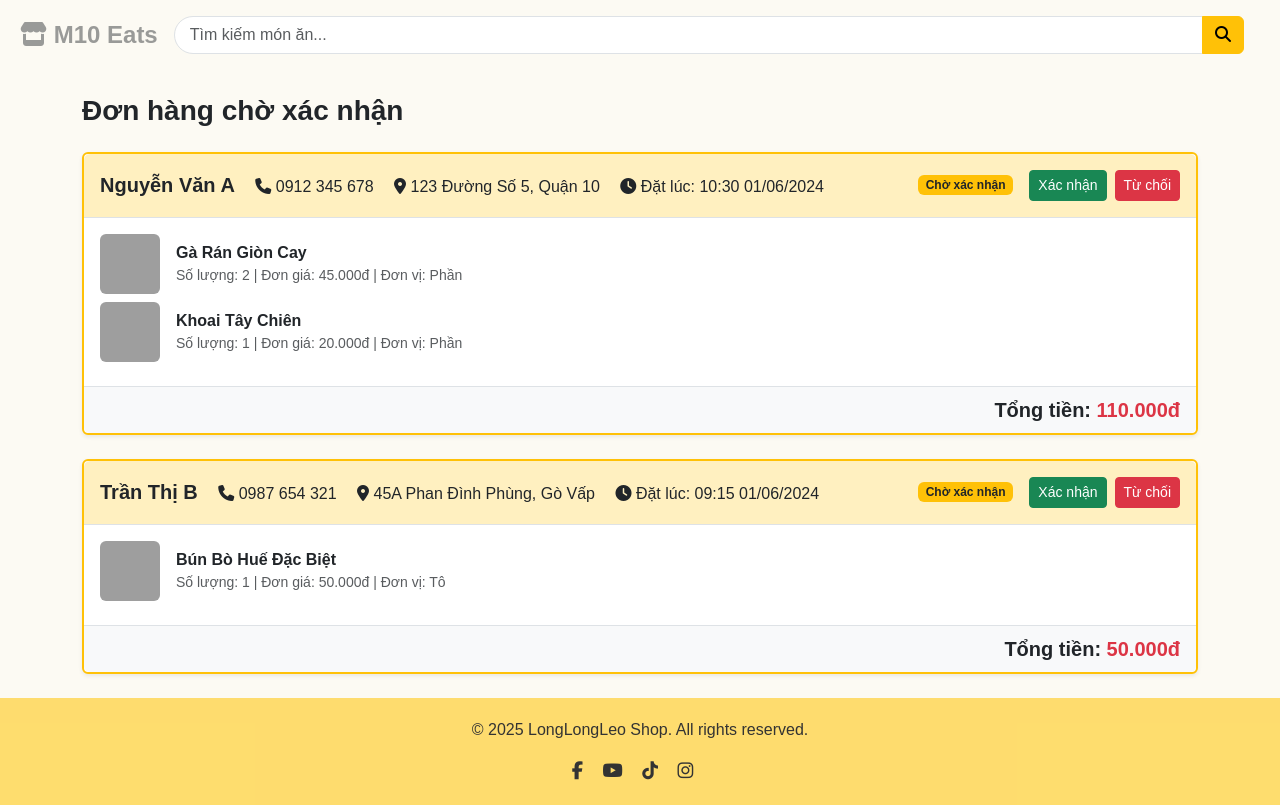
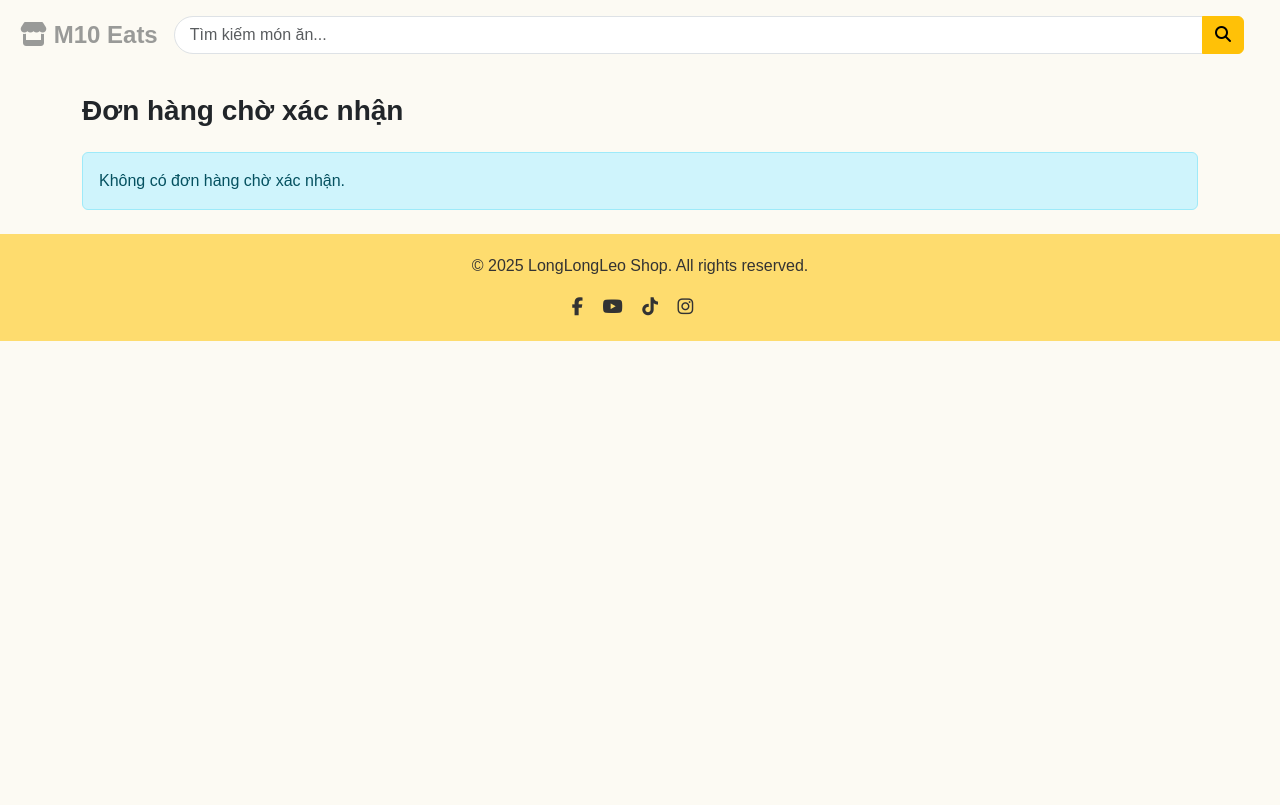
Before and after one commit to anhkreal/QLDA_22NH12_G14_M10, a Django app: page /restaurant-pending-order/ in a window 1280 px wide. Shown: the part 40-845 px from the top of the page. After the commit the page ends 381 px from the top, so only its background shows below. Run offline with Django 5.2, Linux system fonts and the light colour scheme; tables that the repository leaves empty hold one stand-in row (values such as "Sample post"); grey boxes are pictures that could not be loaded.

Commit message:
Cập nhật giao diện đơn hàng chờ xác nhận_Admin

```diff
--- a/app/templates/restaurantPendingOrder.html
+++ b/app/templates/restaurantPendingOrder.html
@@ -5,79 +5,71 @@
 
 <h3 class="mb-4 fw-bold text-dark">Đơn hàng chờ xác nhận</h3>
 
-<!-- Đơn hàng 1 -->
+{% for order in orders %}
 <div class="card mb-4 shadow-sm border-warning border-2">
   <div class="card-body p-0">
     <!-- Dòng đầu: Thông tin khách hàng và trạng thái -->
     <div class="d-flex flex-wrap align-items-center justify-content-between bg-warning bg-opacity-25 px-3 py-3 border-bottom rounded-top">
       <div>
-        <span class="fw-bold fs-5 text-dark">Nguyễn Văn A</span>
-        <span class="ms-3"><i class="fas fa-phone"></i> 0912 345 678</span>
-        <span class="ms-3"><i class="fas fa-map-marker-alt"></i> 123 Đường Số 5, Quận 10</span>
-        <span class="ms-3"><i class="fas fa-clock"></i> Đặt lúc: 10:30 01/06/2024</span>
+        <span class="fw-bold fs-5 text-dark">{{ order.customer_name }}</span>
+        <span class="ms-3"><i class="fas fa-phone"></i> {{ order.customer_phone }}</span>
+        <span class="ms-3"><i class="fas fa-map-marker-alt"></i> {{ order.customer_address }}</span>
+        <span class="ms-3"><i class="fas fa-clock"></i> Đặt lúc: {{ order.order_time }}</span>
       </div>
       <div class="d-flex align-items-center mt-2 mt-md-0">
         <span class="badge bg-warning text-dark me-3">Chờ xác nhận</span>
-        <button class="btn btn-success btn-sm me-2">Xác nhận</button>
-        <button class="btn btn-danger btn-sm">Từ chối</button>
+        <button class="btn btn-success btn-sm me-2" onclick="updateInvoiceStatus('{{ order.invoice_id }}', 1, this)">Xác nhận</button>
+        <button class="btn btn-danger btn-sm" onclick="updateInvoiceStatus('{{ order.invoice_id }}', 2, this)">Từ chối</button>
       </div>
     </div>
     <!-- Danh sách món ăn -->
     <div class="p-3">
+      {% for dish in order.dishes %}
       <div class="d-flex align-items-center mb-2">
         <img src="https://edeninterior.vn/wp-content/uploads/2024/05/thiet-ke-mat-tien-nha-hang-dep-1.jpg"
              class="rounded me-3" style="width: 60px; height: 60px; object-fit: cover;">
         <div class="flex-grow-1">
-          <div class="fw-semibold">Gà Rán Giòn Cay</div>
-          <div class="text-muted small">Số lượng: 2 | Đơn giá: 45.000đ | Đơn vị: Phần</div>
+          <div class="fw-semibold">{{ dish.name }}</div>
+          <div class="text-muted small">Số lượng: {{ dish.quantity }} | Đơn giá: {{ dish.price|floatformat:0 }}đ | Đơn vị: {{ dish.unit }}</div>
         </div>
       </div>
-      <div class="d-flex align-items-center mb-2">
-        <img src="https://edeninterior.vn/wp-content/uploads/2024/05/thiet-ke-mat-tien-nha-hang-dep-1.jpg"
-             class="rounded me-3" style="width: 60px; height: 60px; object-fit: cover;">
-        <div class="flex-grow-1">
-          <div class="fw-semibold">Khoai Tây Chiên</div>
-          <div class="text-muted small">Số lượng: 1 | Đơn giá: 20.000đ | Đơn vị: Phần</div>
-        </div>
-      </div>
+      {% endfor %}
     </div>
     <!-- Tổng tiền -->
     <div class="bg-light border-top px-3 py-2 d-flex justify-content-end rounded-bottom">
-      <span class="fw-bold fs-5">Tổng tiền: <span class="text-danger">110.000đ</span></span>
+      <span class="fw-bold fs-5">Tổng tiền: <span class="text-danger">{{ order.total_payment|floatformat:0 }}đ</span></span>
     </div>
   </div>
 </div>
+{% empty %}
+<div class="alert alert-info">Không có đơn hàng chờ xác nhận.</div>
+{% endfor %}
 
-<!-- Đơn hàng 2 -->
-<div class="card mb-4 shadow-sm border-warning border-2">
-  <div class="card-body p-0">
-    <div class="d-flex flex-wrap align-items-center justify-content-between bg-warning bg-opacity-25 px-3 py-3 border-bottom rounded-top">
-      <div>
-        <span class="fw-bold fs-5 text-dark">Trần Thị B</span>
-        <span class="ms-3"><i class="fas fa-phone"></i> 0987 654 321</span>
-        <span class="ms-3"><i class="fas fa-map-marker-alt"></i> 45A Phan Đình Phùng, Gò Vấp</span>
-        <span class="ms-3"><i class="fas fa-clock"></i> Đặt lúc: 09:15 01/06/2024</span>
-      </div>
-      <div class="d-flex align-items-center mt-2 mt-md-0">
-        <span class="badge bg-warning text-dark me-3">Chờ xác nhận</span>
-        <button class="btn btn-success btn-sm me-2">Xác nhận</button>
-        <button class="btn btn-danger btn-sm">Từ chối</button>
-      </div>
-    </div>
-    <div class="p-3">
-      <div class="d-flex align-items-center mb-2">
-        <img src="https://edeninterior.vn/wp-content/uploads/2024/05/thiet-ke-mat-tien-nha-hang-dep-1.jpg"
-             class="rounded me-3" style="width: 60px; height: 60px; object-fit: cover;">
-        <div class="flex-grow-1">
-          <div class="fw-semibold">Bún Bò Huế Đặc Biệt</div>
-          <div class="text-muted small">Số lượng: 1 | Đơn giá: 50.000đ | Đơn vị: Tô</div>
-        </div>
-      </div>
-    </div>
-    <div class="bg-light border-top px-3 py-2 d-flex justify-content-end rounded-bottom">
-      <span class="fw-bold fs-5">Tổng tiền: <span class="text-danger">50.000đ</span></span>
-    </div>
-  </div>
-</div>
+<script>
+function updateInvoiceStatus(invoiceId, status, btn) {
+  btn.disabled = true;
+  fetch('/api/update-invoice-status/', {
+    method: 'POST',
+    headers: {
+      'Content-Type': 'application/json',
+      'X-CSRFToken': '{{ csrf_token }}'
+    },
+    body: JSON.stringify({ invoice_id: invoiceId, status: status })
+  })
+  .then(res => res.json())
+  .then(data => {
+    if (data.success) {
+      btn.closest('.card').remove();
+    } else {
+      alert(data.message || 'Có lỗi xảy ra!');
+      btn.disabled = false;
+    }
+  })
+  .catch(() => {
+    alert('Có lỗi xảy ra!');
+    btn.disabled = false;
+  });
+}
+</script>
 
 {% endblock %}
```
